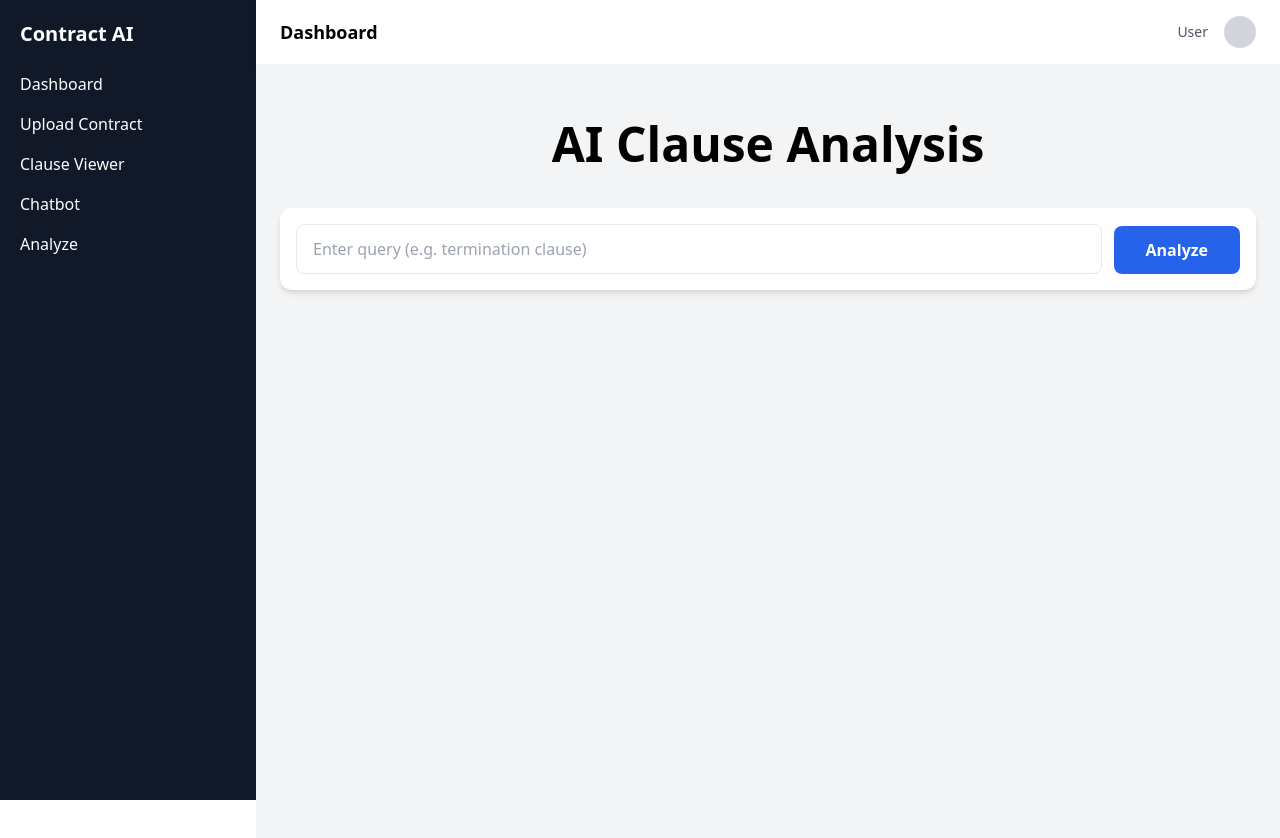
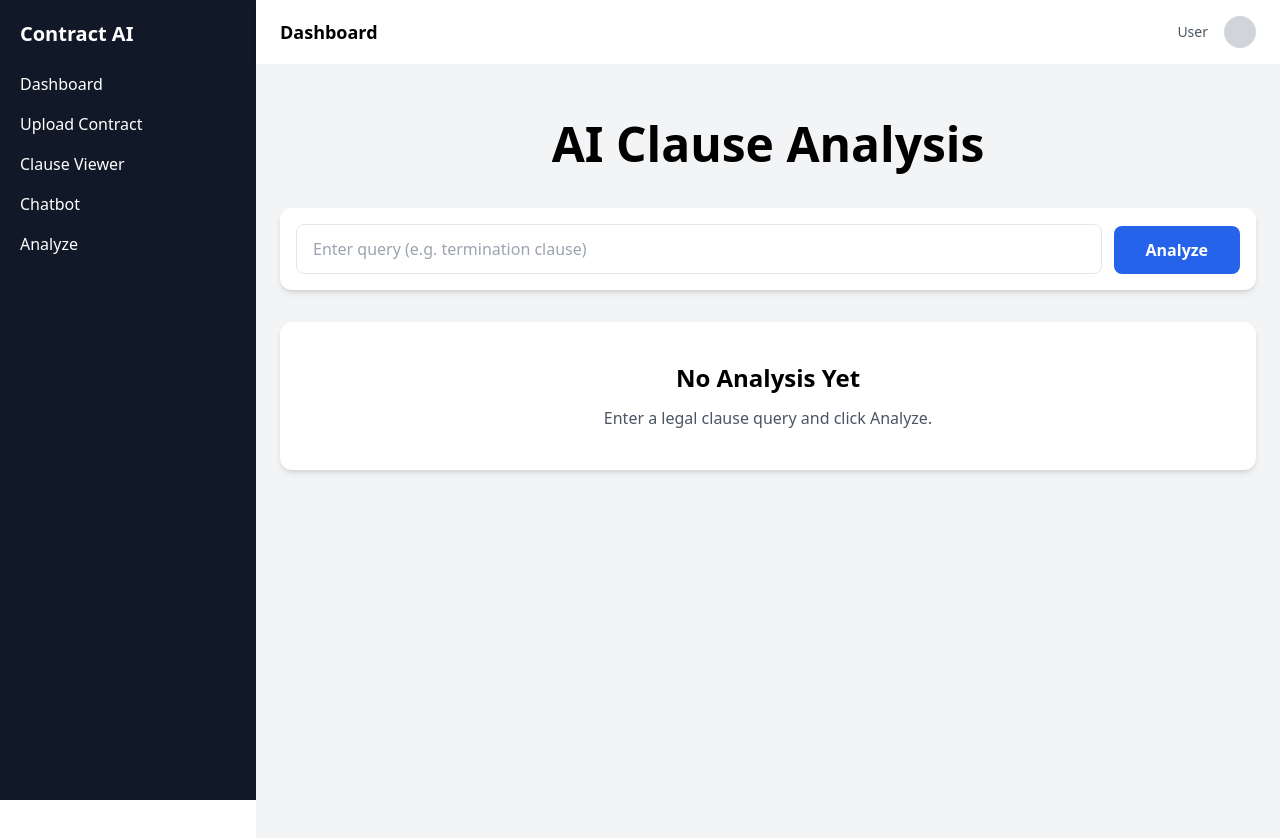
Before and after one commit to Charishma270/Contract_Intelligence_AI, a React app in the folder frontend/: page /analyze in a window 1280 px wide. Shown: the top 838 px of the page. Built offline with nearby package versions, Linux system fonts and the light colour scheme; the HTML template or start-up script is replaced by a standard one.

Commit message:
Complete Week 2 Friday analyze UX improvements

```diff
--- a/frontend/src/pages/Analyze.jsx
+++ b/frontend/src/pages/Analyze.jsx
@@ -837,6 +837,136 @@
 
 //thursdayyyyyyyyyyyyyyyyyyyyyyyyyyy
 
+// import { useState } from "react";
+// import Layout from "../components/layout/Layout";
+// import ResultCard from "../components/analyze/ResultCard";
+// import Loader from "../components/common/Loader";
+// import { analyzeClause } from "../services/api";
+
+// function Analyze() {
+//   const [input, setInput] = useState("");
+//   const [results, setResults] = useState([]);
+//   const [loading, setLoading] = useState(false);
+
+//   // MOCK DATA
+//   const mockResults = [
+//   {
+//     clause_type: "Termination Clause",
+//     retrieved_label: "Contract Termination",
+//     legal_bert_prediction: "Termination",
+//     legal_bert_confidence: 0.97,
+//     risk_level: "High",
+//     similarity_score: 0.69,
+//     hybrid_score: 0.83,
+//     model_disagreement: true,
+//     clause_text:
+//       "Either party may terminate this agreement immediately upon breach of contract or failure to meet obligations within 30 days of notice.",
+//   },
+
+//   {
+//     clause_type: "Confidentiality Clause",
+//     retrieved_label: "Confidentiality",
+//     legal_bert_prediction: "Confidentiality",
+//     legal_bert_confidence: 0.89,
+//     risk_level: "Medium",
+//     similarity_score: 0.74,
+//     hybrid_score: 0.79,
+//     model_disagreement: false,
+//     clause_text:
+//       "All confidential information shared between parties shall remain protected and cannot be disclosed without prior written consent.",
+//   },
+
+//   {
+//     clause_type: "Payment Clause",
+//     retrieved_label: "Payment Terms",
+//     legal_bert_prediction: "Payment",
+//     legal_bert_confidence: 0.81,
+//     risk_level: "Low",
+//     similarity_score: 0.77,
+//     hybrid_score: 0.75,
+//     model_disagreement: false,
+//     clause_text:
+//       "Payment shall be completed within 15 business days after invoice generation.",
+//   },
+// ];
+
+//   // ANALYZE FUNCTION
+//   const handleAnalyze = async () => {
+//     if (!input.trim()) return;
+
+//     setLoading(true);
+
+//     try {
+//       const data = await analyzeClause(input);
+
+//       setResults(data);
+//     } catch (error) {
+//       console.log(error);
+
+//       // fallback mock data
+//       setResults(mockResults);
+//     }
+
+//     setLoading(false);
+//   };
+
+//   return (
+//     <Layout>
+//       <div className="max-w-7xl mx-auto py-8">
+//         <h1 className="text-5xl font-bold text-center mb-10">
+//           AI Clause Analysis
+//         </h1>
+
+//         {/* INPUT */}
+//         <div className="bg-white rounded-xl shadow-md p-4 mb-8 flex gap-3 items-end">
+//           <textarea
+//             placeholder="Enter query (e.g. termination clause)"
+//             value={input}
+//             onChange={(e) => setInput(e.target.value)}
+//             rows={1}
+//             className="flex-1 border rounded-lg px-4 py-3 resize-none outline-none min-h-[50px] max-h-[140px] overflow-y-auto"
+//             onInput={(e) => {
+//               e.target.style.height = "auto";
+//               e.target.style.height =
+//                 Math.min(e.target.scrollHeight, 140) + "px";
+//             }}
+//             onKeyDown={(e) => {
+//               if (e.key === "Enter" && !e.shiftKey) {
+//                 e.preventDefault();
+//                 handleAnalyze();
+//               }
+//             }}
+//           />
+
+//           <button
+//             onClick={handleAnalyze}
+//             className="bg-blue-600 hover:bg-blue-700 text-white px-8 py-3 rounded-lg font-semibold"
+//           >
+//             Analyze
+//           </button>
+//         </div>
+
+//         {/* LOADER */}
+//         {loading && <Loader />}
+
+//         {/* RESULTS */}
+//         {!loading && (
+//           <div className="space-y-6">
+//             {results.map((item, index) => (
+//               <ResultCard key={index} item={item} />
+//             ))}
+//           </div>
+//         )}
+//       </div>
+//     </Layout>
+//   );
+// }
+
+// export default Analyze;
+
+
+// fridayyyyyyyyyyyyyyyyyyyyyyyyyyyyyyyyyyyyyyy
+
 import { useState } from "react";
 import Layout from "../components/layout/Layout";
 import ResultCard from "../components/analyze/ResultCard";
@@ -847,6 +977,7 @@ function Analyze() {
   const [input, setInput] = useState("");
   const [results, setResults] = useState([]);
   const [loading, setLoading] = useState(false);
+  const [error, setError] = useState("");
 
   // MOCK DATA
   const mockResults = [
@@ -895,6 +1026,7 @@ function Analyze() {
     if (!input.trim()) return;
 
     setLoading(true);
+    setError("");
 
     try {
       const data = await analyzeClause(input);
@@ -902,6 +1034,8 @@ function Analyze() {
       setResults(data);
     } catch (error) {
       console.log(error);
+
+      setError("Backend unavailable. Showing demo results.");
 
       // fallback mock data
       setResults(mockResults);
@@ -940,17 +1074,42 @@ function Analyze() {
 
           <button
             onClick={handleAnalyze}
-            className="bg-blue-600 hover:bg-blue-700 text-white px-8 py-3 rounded-lg font-semibold"
+            disabled={loading}
+            className={`px-8 py-3 rounded-lg font-semibold text-white ${
+              loading
+                ? "bg-gray-400 cursor-not-allowed"
+                : "bg-blue-600 hover:bg-blue-700"
+            }`}
           >
-            Analyze
+            {loading ? "Analyzing..." : "Analyze"}
           </button>
         </div>
 
         {/* LOADER */}
         {loading && <Loader />}
 
+        {/* ERROR */}
+        {error && (
+          <div className="bg-red-100 text-red-700 px-4 py-3 rounded-lg mb-6">
+            {error}
+          </div>
+        )}
+
+        {/* EMPTY STATE */}
+        {!loading && results.length === 0 && (
+          <div className="bg-white rounded-xl shadow-md p-10 text-center">
+            <h2 className="text-2xl font-bold mb-3">
+              No Analysis Yet
+            </h2>
+
+            <p className="text-gray-600">
+              Enter a legal clause query and click Analyze.
+            </p>
+          </div>
+        )}
+
         {/* RESULTS */}
-        {!loading && (
+        {!loading && results.length > 0 && (
           <div className="space-y-6">
             {results.map((item, index) => (
               <ResultCard key={index} item={item} />
```
Lines whose indentation alone changed are shown as unchanged.
